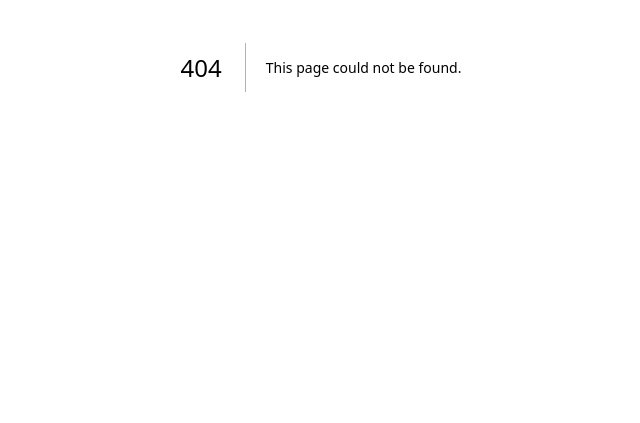
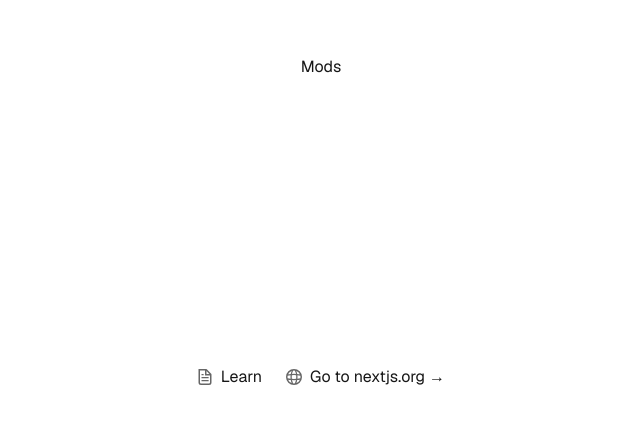
Before and after one commit to Ramen5914/r4men.com, a Next.js app: page /mods in a window 1280 px wide. Before the commit this address had no page. Shown: the part 333-756 px from the top of the page, without its empty margins (319-959 px from the left). Built offline with nearby package versions, Linux system fonts and the light colour scheme.

Commit message:
Added two new pages with links as a test

```diff
--- /dev/null
+++ b/src/app/mods/page.tsx
@@ -0,0 +1,37 @@
+import { Metadata } from "next";
+import Image from "next/image";
+
+export const metadata: Metadata = {
+	title: "Mods",
+	description: "Ramen's Mods",
+};
+
+export default function Home() {
+  return (
+    <div className="font-sans grid grid-rows-[20px_1fr_20px] items-center justify-items-center min-h-screen p-8 pb-20 gap-16 sm:p-20">
+      <main className="flex flex-col gap-8 row-start-2 items-center sm:items-start">
+        Mods
+      </main>
+      <footer className="row-start-3 flex gap-6 flex-wrap items-center justify-center">
+        <a
+          className="flex items-center gap-2 hover:underline hover:underline-offset-4"
+          href="https://nextjs.org/learn?utm_source=create-next-app&utm_medium=appdir-template-tw&utm_campaign=create-next-app"
+          target="_blank"
+          rel="noopener noreferrer"
+        >
+          <Image aria-hidden src="/file.svg" alt="File icon" width={16} height={16} />
+          Learn
+        </a>
+        <a
+          className="flex items-center gap-2 hover:underline hover:underline-offset-4"
+          href="https://nextjs.org?utm_source=create-next-app&utm_medium=appdir-template-tw&utm_campaign=create-next-app"
+          target="_blank"
+          rel="noopener noreferrer"
+        >
+          <Image aria-hidden src="/globe.svg" alt="Globe icon" width={16} height={16} />
+          Go to nextjs.org →
+        </a>
+      </footer>
+    </div>
+  );
+}
--- a/src/app/page.tsx
+++ b/src/app/page.tsx
@@ -1,4 +1,5 @@
 import Image from "next/image";
+import Link from "next/link";
 
 export default function Home() {
 	return (
@@ -14,6 +15,16 @@ export default function Home() {
 						.
 					</li>
 					<li className="tracking-[-.01em]">Save and see your changes instantly.</li>
+					<li className="tracking-[-.01em]">Check out my{" "}
+						<Link href={"/mods"} className="bg-black/5 dark:bg-white/6 font-mono font-semibold px-1 py-0.5 rounded">
+						mods
+						</Link>
+						</li>
+					<li className="tracking-[-.01em]">Check out my{" "}
+						<Link href={"/projects"} className="bg-black/5 dark:bg-white/6 font-mono font-semibold px-1 py-0.5 rounded">
+							projects
+						</Link>
+					</li>
 				</ol>
 
 				<div className="flex gap-4 items-center flex-col sm:flex-row">
--- /dev/null
+++ b/src/app/projects/page.tsx
@@ -0,0 +1,37 @@
+import { Metadata } from "next";
+import Image from "next/image";
+
+export const metadata: Metadata = {
+	title: "Projects",
+	description: "Ramen's Projects",
+};
+
+export default function Home() {
+  return (
+    <div className="font-sans grid grid-rows-[20px_1fr_20px] items-center justify-items-center min-h-screen p-8 pb-20 gap-16 sm:p-20">
+      <main className="flex flex-col gap-8 row-start-2 items-center sm:items-start">
+        Projects
+      </main>
+      <footer className="row-start-3 flex gap-6 flex-wrap items-center justify-center">
+        <a
+          className="flex items-center gap-2 hover:underline hover:underline-offset-4"
+          href="https://nextjs.org/learn?utm_source=create-next-app&utm_medium=appdir-template-tw&utm_campaign=create-next-app"
+          target="_blank"
+          rel="noopener noreferrer"
+        >
+          <Image aria-hidden src="/file.svg" alt="File icon" width={16} height={16} />
+          Learn
+        </a>
+        <a
+          className="flex items-center gap-2 hover:underline hover:underline-offset-4"
+          href="https://nextjs.org?utm_source=create-next-app&utm_medium=appdir-template-tw&utm_campaign=create-next-app"
+          target="_blank"
+          rel="noopener noreferrer"
+        >
+          <Image aria-hidden src="/globe.svg" alt="Globe icon" width={16} height={16} />
+          Go to nextjs.org →
+        </a>
+      </footer>
+    </div>
+  );
+}
```
